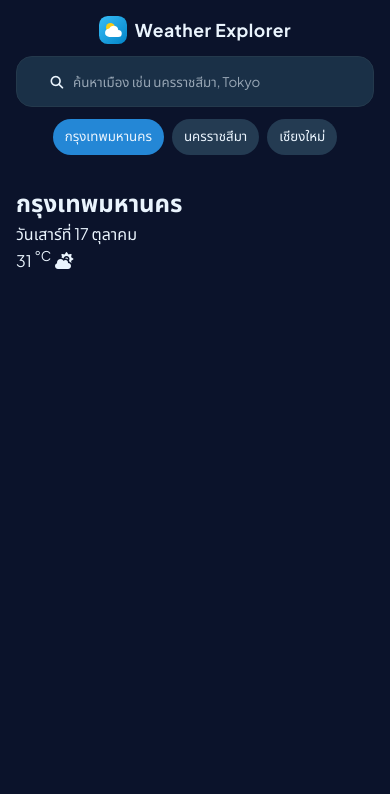
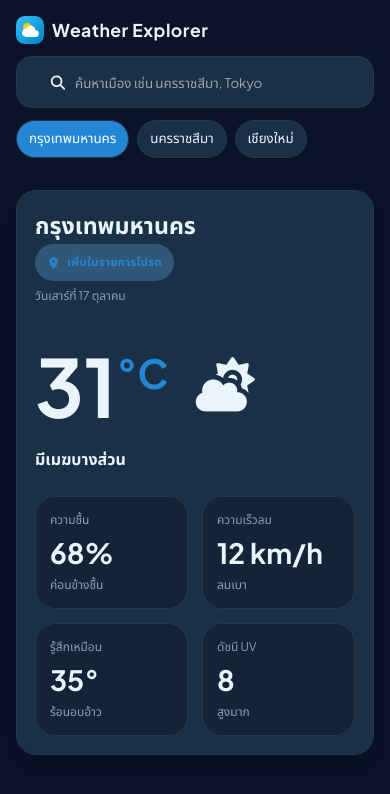
Before and after one commit to kxitta00/weather-explorer, a website built with Vite: page index.html in a window 390 px wide. Built offline with nearby package versions, Linux system fonts and the light colour scheme.

Commit message:
feat: complete hero card layout and responsive styles

```diff
--- a/index.html
+++ b/index.html
@@ -41,18 +41,45 @@
     <!-- hero -->
     <section class="hero-card" id="hero-weather">
       <!--left -->
-      <div class="weather-main">
-        <h1 class="main-title">กรุงเทพมหานคร</h1>
-        <p class="date">วันเสาร์ที่ 17 ตุลาคม</p>
+      <div class="city-main">
+        <div class="city-header">
+          <div class="city-name_btn-fav">
+            <h1 class="city-name" id="city-name">กรุงเทพมหานคร</h1>
+            <button class="city-fav-btn" id="fav-toggle-btn"><i class="fa-solid fa-location-dot"></i>
+              <span>เพิ่มในรายการโปรด</span>
+            </button>
+          </div>
+          <p class="date" id="current-date">วันเสาร์ที่ 17 ตุลาคม</p>
+        </div>
+
         <div class="now">
-          <span class="temp">31</span>
-          <sup>°C</sup>
+          <span class="temp" id="current-temp">31</span><sup>°C</sup>
           <i class="fa-solid fa-cloud-sun weather-hero-icon"></i>
         </div>
+        <p class="weather-desc" id="weather-condition">มีเมฆบางส่วน</p>
       </div>
       <!-- right -->
       <div class="metrics-grid">
-
+        <div class="metric-card">
+          <span class="metric-label">ความชื้น</span>
+          <span class="metric-value" id="humidity-val">68%</span>
+          <span class="metric-desc" id="humidity-desc">ค่อนข้างชื้น</span>
+        </div>
+        <div class="metric-card">
+          <span class="metric-label">ความเร็วลม</span>
+          <span class="metric-value" id="wind-val">12 km/h</span>
+          <span class="metric-desc" id="wind-desc">ลมเบา</span>
+        </div>
+        <div class="metric-card">
+          <span class="metric-label">รู้สึกเหมือน</span>
+          <span class="metric-value" id="feels-like-val">35°</span>
+          <span class="metric-desc" id="feels-like-desc">ร้อนอบอ้าว</span>
+        </div>
+        <div class="metric-card">
+          <span class="metric-label">ดัชนี UV</span>
+          <span class="metric-value" id="uv-val">8</span>
+          <span class="metric-desc" id="uv-desc">สูงมาก</span>
+        </div>
       </div>
     </section>
     <section class="">
--- a/src/style.css
+++ b/src/style.css
@@ -1,3 +1,14 @@
+:root {
+  --bg-app: #0b132b;
+  --bg-card: #152238;
+  --bg-subtle: #1A3047;
+  --primary: #2487D6;
+  --text-main: #EAF4FD;
+  --text-muted: #8DA2B5;
+  --border-card: #24394C;
+  --shadow-soft: 0 10px 30px rgba(0, 0, 0, 0.3);
+}
+
 * {
   box-sizing: border-box;
   padding: 0;
@@ -6,8 +17,8 @@
 
 body {
   min-height: 100vh;
-  color: #EAF4FD;
-  background-color: #0b132b;
+  color: var(--text-main);
+  background-color: var(--bg-app);
   font-family: 'Plus Jakarta Sans', 'Noto Sans Thai', system-ui, sans-serif;
 }
 
@@ -30,7 +41,7 @@ footer {
 /* header */
 .logo {
   display: flex;
-  justify-content: center;
+  justify-content: flex-start;
   align-items: center;
   margin-bottom: 12px;
   gap: 8px;
@@ -54,9 +65,9 @@ footer {
   gap: 8px;
   padding: 16px 32px;
   margin-bottom: 12px;
-  background-color: #1A3047;
+  background-color: var(--bg-subtle);
   border-radius: 16px;
-  border: 1px solid #24394C;
+  border: 1px solid var(--border-card);
 }
 
 #search-input {
@@ -64,27 +75,27 @@ footer {
   outline: none;
   background-color: transparent;
   border: none;
-  color: #EAF4FD;
+  color: var(--text-muted);
 }
 
 #search-input::placeholder {
   opacity: 0.6;
-  color: #EAF4FD;
+  color: var(--text-main);
 }
 
 #search-btn {
   background-color: transparent;
-  color: #EAF4FD;
+  color: var(--text-main);
   border: none;
   cursor: pointer;
-  font-size: 0.8rem;
+  font-size: 0.9rem;
 
 }
 
 /* Favorite-Button  */
 .favorite-chips {
   display: flex;
-  justify-content: center;
+  justify-content: flex-start;
   align-items: center;
   text-align: center;
   flex-wrap: wrap;
@@ -92,11 +103,11 @@ footer {
 }
 
 .chip {
-  color: #EAF4FD;
-  border: none;
+  color: var(--text-main);
+  border: 1px solid var(--border-card);
   border-radius: 999px;
   padding: 8px 12px;
-  background-color: #243B52;
+  background-color: var(--bg-subtle);
   transition: 0.3s ease;
   cursor: pointer;
 }
@@ -107,13 +118,132 @@ footer {
 }
 
 .chip.active {
-  background-color: #2487D6;
+  color: #FFFFFF;
+  background-color: var(--primary);
 }
 
 /* Main */
+/* hero-card */
+/* left*/
+.hero-card {
+  display: flex;
+  flex-direction: column;
+  justify-content: center;
+  gap: 12px;
+  padding: 18px;
+  background-color: var(--bg-subtle);
+  border: 1px solid var(--border-card);
+  border-radius: 20px;
+  box-shadow: var(--shadow-soft);
+}
+
+.city-main {
+  display: flex;
+  flex-direction: column;
+  gap: 12px;
+  margin-bottom: 12px;
+}
+
+.city-header {
+  display: flex;
+  align-items: flex-start;
+  justify-content: flex-start;
+  flex-wrap: wrap;
+  flex-direction: column;
+  gap: 6px;
+  margin-bottom: 4px;
+}
+
+.city-name {
+  color: var(--text-main);
+  font-size: 1.45rem;
+}
 
 
+.city-fav-btn {
+  display: inline-flex;
+  align-items: center;
+  letter-spacing: 0.4px;
+  font-size: 0.7rem;
+  font-weight: 700;
+  color: var(--primary);
+  border: none;
+  border-radius: 9999px;
+  background-color: #305777;
+  padding: 10px 12px;
+  gap: 6px;
+  cursor: pointer;
+}
 
+.date {
+  color: var(--text-muted);
+  font-size: 0.75rem;
+}
+
+.now {
+
+  margin-top: 14px;
+  display: flex;
+  justify-content: flex-start;
+}
+
+.temp {
+  font-size: 5rem;
+  font-weight: bold;
+}
+
+.city-main sup {
+  color: var(--primary);
+  font-weight: bold;
+  margin-top: 12px;
+  align-self: flex-start;
+  font-size: 2.5rem;
+}
+
+.weather-hero-icon {
+  font-size: 3.2rem;
+  align-self: center;
+  margin-left: 24px;
+}
+
+.weather-desc {
+  color: var(--text-main);
+  font-weight: bold;
+}
+
+/*  right*/
+.metrics-grid {
+  display: grid;
+  grid-template-columns: repeat(2, 1fr);
+  gap: 14px;
+}
+
+.metric-card {
+  display: flex;
+  flex-direction: column;
+  align-items: flex-start;
+  justify-content: center;
+  padding: 14px;
+  gap: 6px;
+  background-color: var(--bg-card);
+  border: 1px solid var(--border-card);
+  border-radius: 20px;
+}
+
+.metric-label {
+  font-size: 0.75rem;
+  color: var(--text-muted);
+}
+
+.metric-value {
+  font-size: 1.75rem;
+  font-weight: bold;
+}
+
+.metric-desc {
+  font-size: 0.75rem;
+  color: var(--text-muted);
+}
 
 
 @media (min-width: 1024px) {
@@ -150,5 +280,60 @@ footer {
     padding: 10px 20px;
   }
 
-  /* header */
+
+  /* main */
+  .hero-card {
+    flex-direction: row;
+    align-items: center;
+    gap: 12px;
+    padding: 32px;
+  }
+
+
+  /* left */
+  .city-main {
+    flex: 1;
+  }
+
+  .city-header {
+    flex-direction: column;
+  }
+
+  .city-name_btn-fav {
+    display: flex;
+    flex-direction: row;
+    gap: 12px;
+  }
+
+  .city-name {
+    font-size: 2rem;
+  }
+
+  .city-fav-btn {
+    align-self: center;
+    font-size: 0.8rem;
+  }
+
+  .date {
+    font-size: 0.95rem;
+  }
+
+  .temp {
+    font-size: 6rem;
+  }
+
+  .now sup {
+    font-size: 3rem;
+    margin-top: 18px;
+  }
+
+  .weather-hero-icon {
+    font-size: 5rem;
+    margin-left: 60px;
+  }
+
+  /* right */
+  .metrics-grid {
+    flex: 1;
+  }
 }
```
